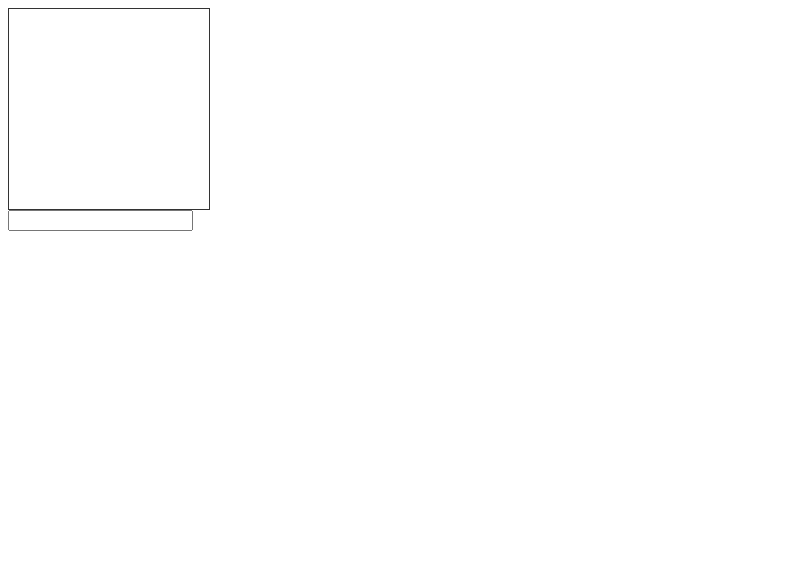
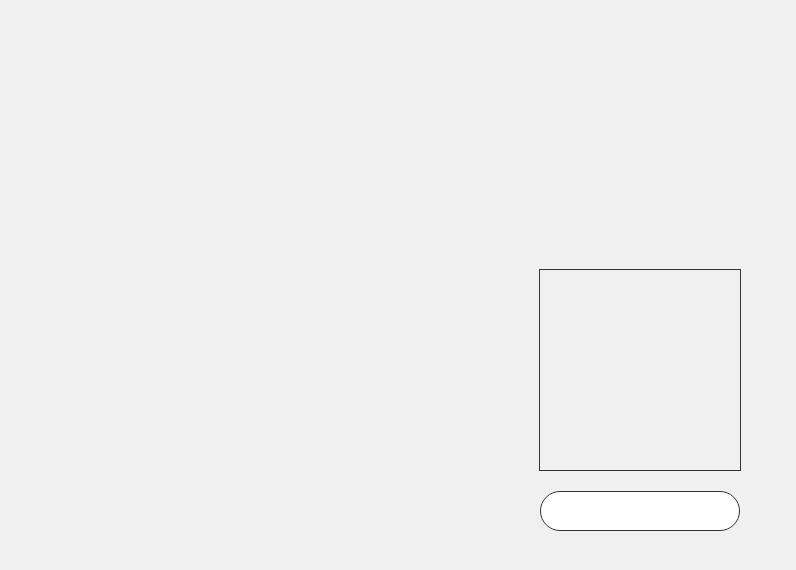
Before and after one commit to HackySoft/website, a website: page html-tags.html in a window 1280 px wide. Shown: the whole page, without its empty margins (0-796 px from the left). Drawn offline with Linux system fonts and the light colour scheme.

Commit message:
Update html-tags.html

```diff
--- a/html-tags.html
+++ b/html-tags.html
@@ -2,11 +2,32 @@
 <html>
 <head>
 <style>
+body {
+    display: flex;
+    flex-direction: column;
+    justify-content: center;
+    align-items: center;
+    height: 100vh;
+    margin: 0;
+    background-color: #f0f0f0;
+}
+
 div {
     height: 200px;
     width: 200px;
     border: 1px solid #333;
     transition: all 0.4s ease;
+}
+
+input {
+    width: 200px;
+    height: 40px;
+    border-radius: 20px;
+    border: 1px solid #333;
+    padding: 0 10px;
+    box-sizing: border-box;
+    transition: all 0.4s ease;
+    margin-top: 20px;
 }
 </style>
 </head>
```
Lines whose indentation alone changed are shown as unchanged.
